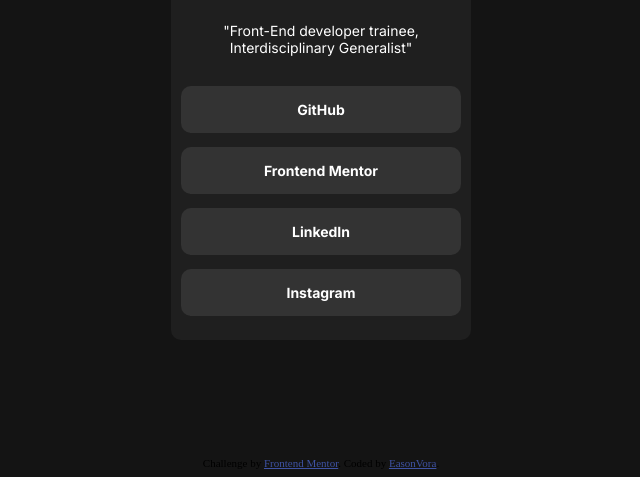
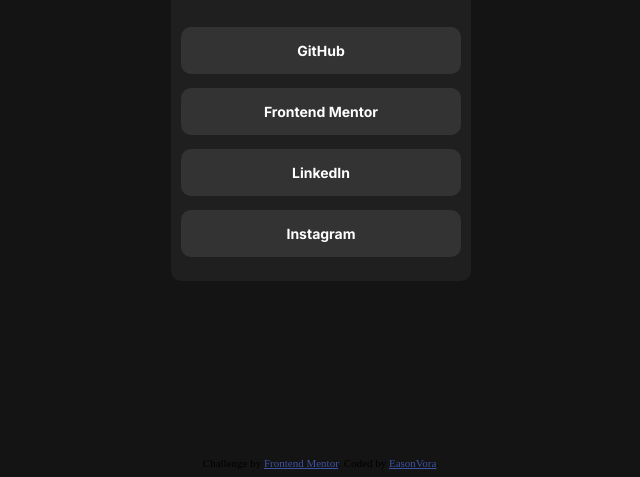
Before and after one commit to EasonVora/social-links-profile-main, a plain HTML site: page index.html in a window 1280 px wide. Shown: the part 339-816 px from the top of the page, without its empty margins (319-959 px from the left). Drawn offline with Linux system fonts and the light colour scheme.

Commit message:
minor adjustment

```diff
--- a/index.html
+++ b/index.html
@@ -19,8 +19,7 @@
   </style>
 </head>
 <body>
-  <main>
-    <div class="card">
+  <main class="card">
     <img src="./assets/images/Self-Portrait-Edit-VillageTragedy.png" alt="Eason-photo">
     <h1>Eason Vora</h1>
     <h2>East Coast, USA</h2>
@@ -30,8 +29,6 @@
     <a href="https://www.frontendmentor.io/profile/EasonVora"><h3>Frontend Mentor</h3></a>
     <a href="https://www.linkedin.com/in/eason-vora-5a043b262/"><h3>LinkedIn</h3></a>
     <a href="https://www.instagram.com/vora_mota_bhai/"><h3>Instagram</h3></a>
-    </div>
-
   </main>
   <footer class="attribution">
       Challenge by <a href="https://www.frontendmentor.io?ref=challenge" target="_blank">Frontend Mentor</a>.
--- a/styles/default-styles.css
+++ b/styles/default-styles.css
@@ -7,10 +7,6 @@ body {
     align-items: last baseline;
     height: 100vh;
 }
-main {
-    font-family: 'Inter';
-}
-
 
 .card {
     display: block;
@@ -19,6 +15,7 @@ main {
     margin: auto;
     width: 280px;
     text-align: center;
+    font-family: 'Inter';
 }
 .card img {
     display: block;
```
Lines whose indentation alone changed are shown as unchanged.
